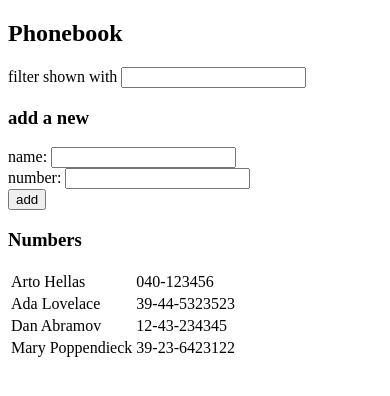
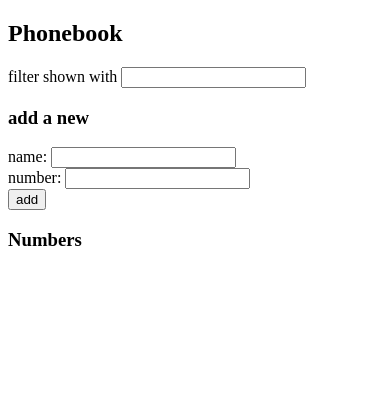
Before and after one commit to ingann/fullstack, a React (Vite) app in the folder part2/phonebook/: page / in a window 390 px wide. Shown: the top 396 px of the page. Built offline with nearby package versions, Linux system fonts and the light colour scheme.

Commit message:
ex 2.10 phonebook

```diff
--- a/part2/phonebook/src/App.jsx
+++ b/part2/phonebook/src/App.jsx
@@ -4,12 +4,7 @@
 import Filter from './components/Filter'
 
 const App = () => {
-  const [persons, setPersons] = useState([
-    { name: 'Arto Hellas', number: '040-123456', id: 1 },
-    { name: 'Ada Lovelace', number: '39-44-5323523', id: 2 },
-    { name: 'Dan Abramov', number: '12-43-234345', id: 3 },
-    { name: 'Mary Poppendieck', number: '39-23-6423122', id: 4 }
-  ])
+  const [persons, setPersons] = useState([])
   const [newName, setnewName] = useState('')
   const [newNumber, setNewNumber] = useState('')
   const [search, setNewSearch] = useState('')
```
